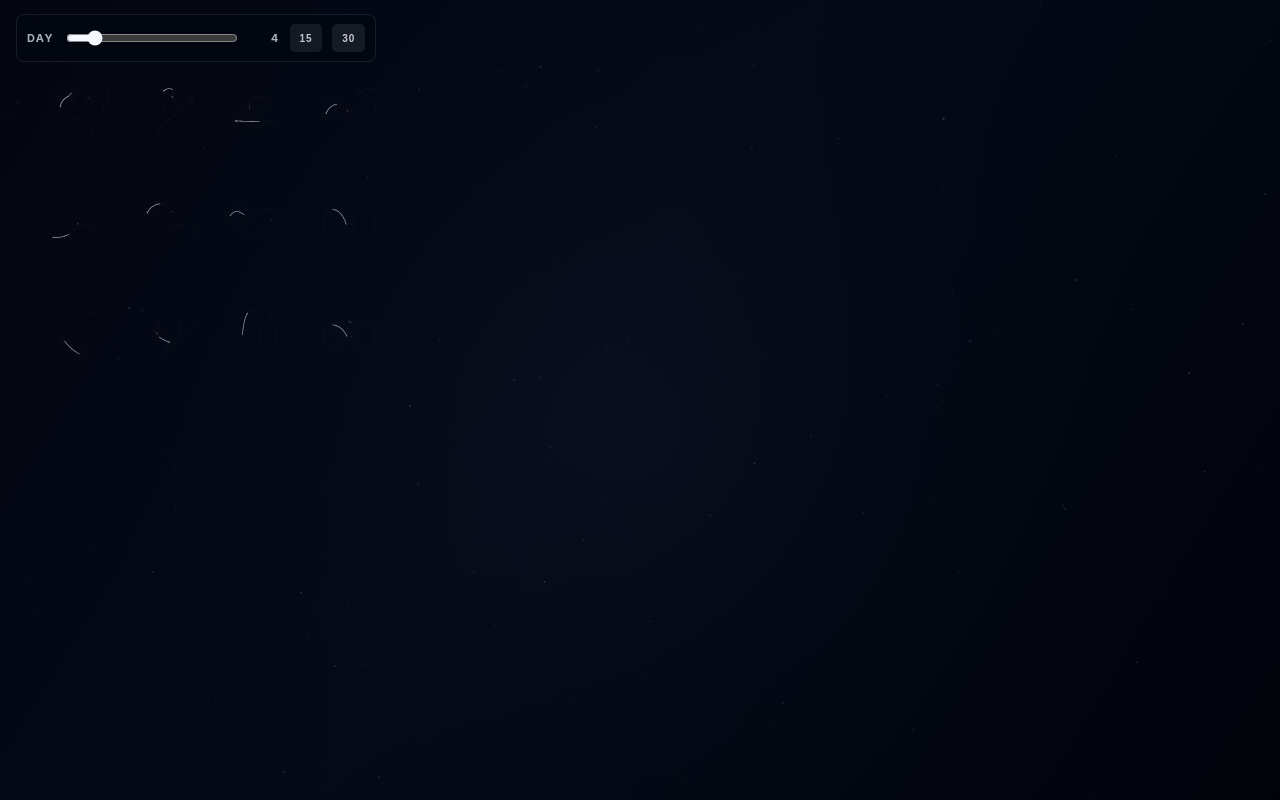
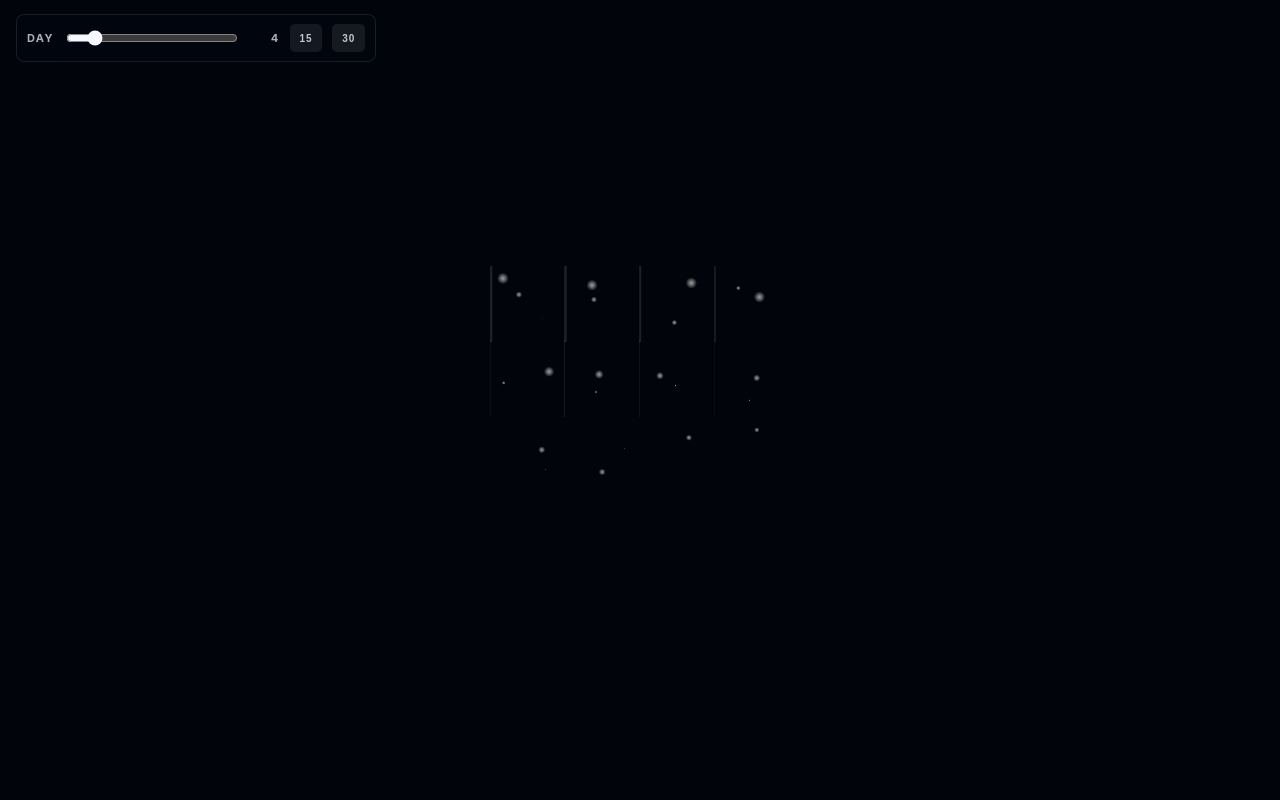
Before and after one commit to satyabotcha/dead-scroll, a browser extension: page progression-showcase.html in a window 1280 px wide. Drawn offline with Linux system fonts and the light colour scheme; animation ran at ten frames a second.

Commit message:
feat: use generated zodiac target art

```diff
--- a/progression-showcase.html
+++ b/progression-showcase.html
@@ -7,8 +7,6 @@
 <style>
   :root {
     color-scheme: dark;
-    --ink: rgba(246, 249, 255, 0.94);
-    --soft: rgba(220, 230, 255, 0.56);
   }
 
   * { box-sizing: border-box; }
@@ -37,7 +35,7 @@
     left: 16px;
     z-index: 2;
     display: grid;
-    grid-template-columns: auto minmax(120px, 420px) auto auto auto;
+    grid-template-columns: auto minmax(120px, 1fr) auto auto auto;
     align-items: center;
     gap: 10px;
     width: min(360px, calc(100vw - 32px));
@@ -109,201 +107,68 @@
 <script>
 "use strict";
 
+const TARGET_IMAGE_SRC = "prototype-assets/zodiac-target-board.png";
+const GRID_COLS = 4;
+const GRID_ROWS = 3;
+const CANVAS_MAX_DEVICE_PIXEL_RATIO = 1.75;
+
 const canvas = document.getElementById("sky");
 const ctx = canvas.getContext("2d");
 const daySlider = document.getElementById("day-slider");
 const dayCount = document.getElementById("day-count");
+const targetImage = new Image();
+
 let width = 0;
 let height = 0;
 let ratio = 1;
 let day = Number(daySlider.value);
 let startedAt = performance.now();
+let targetLoaded = false;
 
-const WHITE = [245, 249, 255];
+targetImage.src = TARGET_IMAGE_SRC;
+targetImage.addEventListener("load", () => {
+  targetLoaded = true;
+});
 
-const signs = [
-  {
-    name: "Leo",
-    anchors: [[.26,.42],[.35,.28],[.50,.22],[.64,.31],[.69,.45],[.57,.54],[.40,.55],[.45,.68],[.41,.84],[.65,.70],[.68,.86],[.82,.50],[.89,.32],[.80,.18]],
-    strokes: [
-      [[.35,.28],[.22,.34],[.20,.50],[.30,.60], 1.0],
-      [[.35,.28],[.46,.14],[.61,.18],[.64,.31], 0.9],
-      [[.64,.31],[.76,.37],[.73,.52],[.57,.54], 0.72],
-      [[.57,.54],[.47,.62],[.34,.61],[.30,.60], 0.7],
-      [[.44,.39],[.54,.41],[.62,.43],[.69,.45], 0.38],
-      [[.45,.68],[.58,.78],[.78,.70],[.82,.50], 0.82],
-      [[.61,.30],[.76,.23],[.91,.33],[.82,.50], 0.58],
-      [[.45,.68],[.42,.77],[.38,.82],[.41,.84], 0.46],
-      [[.65,.70],[.70,.80],[.66,.85],[.68,.86], 0.46],
-      [[.82,.50],[.96,.44],[.96,.24],[.80,.18], 0.56],
-      [[.80,.18],[.89,.16],[.93,.22],[.89,.32], 0.34]
-    ]
-  },
-  {
-    name: "Virgo",
-    anchors: [[.43,.20],[.54,.28],[.58,.44],[.50,.60],[.36,.80],[.56,.78],[.71,.58],[.76,.38],[.84,.28]],
-    strokes: [
-      [[.43,.20],[.52,.13],[.62,.21],[.54,.28], 0.62],
-      [[.54,.28],[.68,.42],[.61,.55],[.50,.60], 0.76],
-      [[.50,.60],[.39,.66],[.32,.76],[.36,.80], 0.54],
-      [[.50,.60],[.57,.72],[.66,.78],[.56,.78], 0.56],
-      [[.58,.44],[.71,.40],[.79,.34],[.84,.28], 0.42],
-      [[.84,.28],[.79,.44],[.77,.54],[.71,.58], 0.36],
-      [[.45,.35],[.41,.48],[.43,.58],[.50,.60], 0.38]
-    ]
-  },
-  {
-    name: "Libra",
-    anchors: [[.18,.62],[.36,.62],[.50,.62],[.64,.62],[.82,.62],[.50,.24],[.37,.42],[.63,.42],[.25,.43],[.75,.43]],
-    strokes: [
-      [[.18,.62],[.34,.63],[.66,.63],[.82,.62], 0.58],
-      [[.37,.42],[.39,.23],[.61,.23],[.63,.42], 0.7],
-      [[.37,.42],[.45,.50],[.55,.50],[.63,.42], 0.42],
-      [[.25,.43],[.31,.36],[.37,.37],[.37,.42], 0.36],
-      [[.63,.42],[.63,.37],[.70,.36],[.75,.43], 0.36],
-      [[.50,.24],[.50,.36],[.50,.50],[.50,.62], 0.28]
-    ]
-  },
-  {
-    name: "Scorpio",
-    anchors: [[.18,.52],[.32,.42],[.48,.48],[.58,.62],[.72,.58],[.82,.44],[.74,.28],[.62,.24],[.88,.22]],
-    strokes: [
-      [[.18,.52],[.25,.35],[.41,.36],[.48,.48], 0.56],
-      [[.48,.48],[.55,.66],[.70,.72],[.72,.58], 0.72],
-      [[.72,.58],[.91,.54],[.91,.34],[.74,.28], 0.58],
-      [[.74,.28],[.69,.17],[.61,.18],[.62,.24], 0.36],
-      [[.62,.24],[.72,.15],[.85,.14],[.88,.22], 0.34],
-      [[.32,.42],[.30,.56],[.40,.63],[.50,.58], 0.34]
-    ]
-  },
-  {
-    name: "Sagittarius",
-    anchors: [[.14,.68],[.33,.62],[.48,.50],[.58,.36],[.82,.18],[.66,.56],[.76,.72],[.40,.78],[.26,.82]],
-    strokes: [
-      [[.14,.68],[.30,.70],[.45,.61],[.48,.50], 0.58],
-      [[.48,.50],[.52,.38],[.57,.34],[.58,.36], 0.42],
-      [[.58,.36],[.66,.27],[.74,.20],[.82,.18], 0.36],
-      [[.48,.50],[.62,.50],[.70,.53],[.66,.56], 0.44],
-      [[.66,.56],[.79,.62],[.82,.72],[.76,.72], 0.4],
-      [[.40,.78],[.32,.88],[.24,.88],[.26,.82], 0.34],
-      [[.38,.62],[.50,.72],[.61,.70],[.66,.56], 0.36]
-    ]
-  },
-  {
-    name: "Capricorn",
-    anchors: [[.20,.34],[.36,.20],[.54,.32],[.62,.52],[.50,.70],[.66,.82],[.86,.72],[.80,.52],[.30,.58]],
-    strokes: [
-      [[.20,.34],[.28,.18],[.47,.18],[.54,.32], 0.66],
-      [[.54,.32],[.70,.42],[.72,.56],[.62,.52], 0.54],
-      [[.62,.52],[.55,.62],[.48,.66],[.50,.70], 0.56],
-      [[.50,.70],[.62,.90],[.87,.84],[.86,.72], 0.6],
-      [[.86,.72],[.98,.60],[.92,.48],[.80,.52], 0.38],
-      [[.30,.58],[.42,.52],[.55,.51],[.62,.52], 0.36]
-    ]
-  },
-  {
-    name: "Aquarius",
-    anchors: [[.10,.38],[.28,.30],[.44,.40],[.60,.30],[.88,.38],[.10,.62],[.30,.54],[.48,.64],[.66,.54],[.90,.62]],
-    strokes: [
-      [[.10,.38],[.24,.20],[.36,.52],[.44,.40], 0.46],
-      [[.44,.40],[.54,.26],[.70,.24],[.88,.38], 0.46],
-      [[.10,.62],[.25,.44],[.39,.76],[.48,.64], 0.46],
-      [[.48,.64],[.58,.50],[.74,.48],[.90,.62], 0.46]
-    ]
-  },
-  {
-    name: "Pisces",
-    anchors: [[.32,.30],[.14,.50],[.32,.70],[.46,.50],[.68,.30],[.86,.50],[.68,.70],[.54,.50],[.50,.50]],
-    strokes: [
-      [[.46,.50],[.38,.22],[.14,.24],[.14,.50], 0.46],
-      [[.14,.50],[.15,.76],[.38,.78],[.46,.50], 0.46],
-      [[.54,.50],[.62,.22],[.86,.24],[.86,.50], 0.46],
-      [[.86,.50],[.85,.76],[.62,.78],[.54,.50], 0.46],
-      [[.46,.50],[.49,.48],[.51,.48],[.54,.50], 0.26]
-    ]
-  },
-  {
-    name: "Aries",
-    anchors: [[.50,.74],[.34,.52],[.20,.38],[.28,.18],[.44,.28],[.66,.52],[.80,.38],[.72,.18],[.56,.28]],
-    strokes: [
-      [[.50,.74],[.33,.66],[.24,.48],[.20,.38], 0.62],
-      [[.20,.38],[.10,.16],[.33,.08],[.44,.28], 0.54],
-      [[.50,.74],[.67,.66],[.76,.48],[.80,.38], 0.62],
-      [[.80,.38],[.90,.16],[.67,.08],[.56,.28], 0.54]
-    ]
-  },
-  {
-    name: "Taurus",
-    anchors: [[.50,.58],[.34,.46],[.22,.24],[.06,.22],[.42,.26],[.66,.46],[.78,.24],[.94,.22],[.58,.26],[.50,.80]],
-    strokes: [
-      [[.50,.58],[.38,.54],[.32,.48],[.34,.46], 0.54],
-      [[.34,.46],[.23,.40],[.11,.34],[.06,.22], 0.46],
-      [[.34,.46],[.31,.30],[.42,.22],[.42,.26], 0.38],
-      [[.50,.58],[.62,.54],[.68,.48],[.66,.46], 0.54],
-      [[.66,.46],[.77,.40],[.89,.34],[.94,.22], 0.46],
-      [[.66,.46],[.69,.30],[.58,.22],[.58,.26], 0.38],
-      [[.50,.58],[.44,.68],[.46,.78],[.50,.80], 0.36]
-    ]
-  },
-  {
-    name: "Gemini",
-    anchors: [[.34,.18],[.32,.48],[.30,.78],[.48,.34],[.48,.66],[.66,.18],[.68,.48],[.70,.78]],
-    strokes: [
-      [[.34,.18],[.26,.32],[.25,.64],[.30,.78], 0.48],
-      [[.66,.18],[.74,.32],[.75,.64],[.70,.78], 0.48],
-      [[.34,.18],[.45,.11],[.56,.11],[.66,.18], 0.38],
-      [[.30,.78],[.43,.88],[.58,.88],[.70,.78], 0.38],
-      [[.48,.34],[.53,.46],[.53,.56],[.48,.66], 0.3]
-    ]
-  },
-  {
-    name: "Cancer",
-    anchors: [[.32,.36],[.14,.50],[.32,.64],[.47,.50],[.68,.36],[.86,.50],[.68,.64],[.53,.50]],
-    strokes: [
-      [[.47,.50],[.38,.30],[.15,.28],[.14,.50], 0.48],
-      [[.14,.50],[.16,.72],[.39,.70],[.47,.50], 0.48],
-      [[.53,.50],[.62,.30],[.85,.28],[.86,.50], 0.48],
-      [[.86,.50],[.84,.72],[.61,.70],[.53,.50], 0.48],
-      [[.36,.44],[.44,.48],[.56,.52],[.64,.56], 0.28]
-    ]
-  }
-];
+function resize() {
+  ratio = Math.min(window.devicePixelRatio || 1, CANVAS_MAX_DEVICE_PIXEL_RATIO);
+  width = Math.floor(innerWidth * ratio);
+  height = Math.floor(innerHeight * ratio);
+  canvas.width = width;
+  canvas.height = height;
+}
+
+function clamp(value, min, max) {
+  return Math.min(max, Math.max(min, value));
+}
+
+function ease(value) {
+  const x = clamp(value, 0, 1);
+  return x * x * (3 - 2 * x);
+}
 
 function seeded(seed) {
   const s = Math.sin(seed * 127.1) * 43758.5453123;
   return s - Math.floor(s);
 }
 
-const dust = Array.from({ length: 210 }, (_, i) => ({
+const dust = Array.from({ length: 180 }, (_, i) => ({
   x: seeded(i + 10),
   y: seeded(i + 100),
-  r: 0.25 + seeded(i + 200) * 0.9,
-  a: 0.035 + seeded(i + 300) * 0.18,
+  r: 0.22 + seeded(i + 200) * 0.72,
+  a: 0.025 + seeded(i + 300) * 0.14,
   p: seeded(i + 400) * Math.PI * 2
 }));
 
-function resize() {
-  ratio = Math.min(window.devicePixelRatio || 1, 1.75);
-  width = Math.floor(innerWidth * ratio);
-  height = Math.floor(innerHeight * ratio);
-  canvas.width = width;
-  canvas.height = height;
-}
-
-function cubic(a, b, c, d, t) {
-  const mt = 1 - t;
-  return mt * mt * mt * a + 3 * mt * mt * t * b + 3 * mt * t * t * c + t * t * t * d;
-}
-
-function drawSky(time) {
+function drawBackdrop(time) {
   const bg = ctx.createLinearGradient(0, 0, width, height);
-  bg.addColorStop(0, "#030610");
-  bg.addColorStop(0.46, "#050a18");
+  bg.addColorStop(0, "#020510");
+  bg.addColorStop(0.52, "#040918");
   bg.addColorStop(1, "#00030a");
   ctx.fillStyle = bg;
   ctx.fillRect(0, 0, width, height);
 
-  const haze = ctx.createRadialGradient(width * 0.5, height * 0.54, 0, width * 0.5, height * 0.54, Math.min(width, height) * 0.72);
+  const haze = ctx.createRadialGradient(width * 0.5, height * 0.5, 0, width * 0.5, height * 0.5, Math.min(width, height) * 0.72);
   haze.addColorStop(0, "rgba(70, 105, 160, 0.055)");
   haze.addColorStop(1, "rgba(0, 0, 0, 0)");
   ctx.fillStyle = haze;
@@ -319,137 +184,130 @@ function drawSky(time) {
   }
 }
 
-function getBoardLayout() {
+function getTargetRect() {
+  const imageAspect = targetImage.naturalWidth / targetImage.naturalHeight;
   const cssWidth = width / ratio;
-  const headerSpace = (cssWidth < 760 ? 58 : 54) * ratio;
-  const marginX = (cssWidth < 760 ? 18 : 34) * ratio;
-  const marginBottom = (cssWidth < 760 ? 60 : 66) * ratio;
-  const boardY = headerSpace;
-  const boardW = Math.min(width - marginX * 2, 360 * ratio);
-  const boardH = height - boardY - marginBottom;
+  const availableTop = 52 * ratio;
+  const availableBottom = 14 * ratio;
+  const availableWidth = Math.min(width - 38 * ratio, 300 * ratio);
+  const availableHeight = height - availableTop - availableBottom;
+  let drawWidth = availableWidth;
+  let drawHeight = drawWidth / imageAspect;
 
-  const cols = 4;
+  if (drawHeight > availableHeight) {
+    drawHeight = availableHeight;
+    drawWidth = drawHeight * imageAspect;
+  }
 
-  const rows = Math.ceil(signs.length / cols);
   return {
-    cols,
-    rows,
-    boardX: marginX,
-    boardY,
-    cellW: boardW / cols,
-    cellH: Math.min(boardH / rows, 112 * ratio)
+    x: cssWidth < 700 ? 18 * ratio : (width - drawWidth) / 2,
+    y: availableTop + Math.max(18 * ratio, (availableHeight - drawHeight) * 0.42),
+    w: drawWidth,
+    h: drawHeight
   };
 }
 
-function pointInCell(point, cell) {
-  const pad = Math.min(cell.w, cell.h) * 0.1;
-  const size = Math.min(cell.w - pad * 2, cell.h - pad * 2);
-  const x0 = cell.x + cell.w * 0.5 - size * 0.5;
-  const y0 = cell.y + cell.h * 0.52 - size * 0.5;
-  return [x0 + point[0] * size, y0 + point[1] * size];
-}
-
-function ease(value) {
-  const x = Math.min(1, Math.max(0, value));
-  return x * x * (3 - 2 * x);
-}
-
-function drawCurve(stroke, cell, reveal, alpha, widthMul) {
-  if (reveal <= 0) return;
-
-  const [p0, p1, p2, p3] = stroke;
-  const [r, g, b] = WHITE;
-  const steps = Math.max(8, Math.floor(56 * reveal));
-
-  ctx.beginPath();
-  for (let i = 0; i <= steps; i += 1) {
-    const t = reveal * (i / steps);
-    const x = cubic(p0[0], p1[0], p2[0], p3[0], t);
-    const y = cubic(p0[1], p1[1], p2[1], p3[1], t);
-    const [sx, sy] = pointInCell([x, y], cell);
-    if (i === 0) ctx.moveTo(sx, sy);
-    else ctx.lineTo(sx, sy);
-  }
-
-  ctx.lineCap = "round";
-  ctx.lineJoin = "round";
-  ctx.strokeStyle = `rgba(${r}, ${g}, ${b}, ${alpha})`;
-  ctx.lineWidth = Math.max(0.55 * ratio, widthMul * ratio);
-  ctx.stroke();
-}
-
-function strokeReveal(strokeIndex, strokeCount) {
-  const start = (strokeIndex / Math.max(1, strokeCount)) * 20;
-  const end = start + 8 + (strokeIndex % 3) * 1.6;
-  return ease((day - start) / (end - start));
-}
-
-function anchorReveal(anchorIndex, anchorCount) {
-  const start = (anchorIndex / Math.max(1, anchorCount - 1)) * 21;
-  return ease((day - start) / 6.5);
-}
-
-function drawSign(sign, index, layout, time) {
-  const col = index % layout.cols;
-  const row = Math.floor(index / layout.cols);
-  const cell = {
-    x: layout.boardX + col * layout.cellW,
-    y: layout.boardY + row * layout.cellH,
-    w: layout.cellW,
-    h: layout.cellH
-  };
-
+function drawTargetImage(rect, alpha = 1) {
   ctx.save();
-  ctx.globalCompositeOperation = "screen";
-
-  sign.strokes.forEach((stroke, strokeIndex) => {
-    const reveal = strokeReveal(strokeIndex, sign.strokes.length);
-
-    // Keep a barely visible destination trace so the month feels like discovery, not a sudden drawing.
-    drawCurve(stroke, cell, 1, 0.028, stroke[4] * 0.55);
-
-    ctx.shadowBlur = 7 * ratio;
-    ctx.shadowColor = "rgba(245, 249, 255, 0.26)";
-    drawCurve(stroke, cell, reveal, 0.12 + reveal * 0.08, stroke[4] * 1.2);
-    ctx.shadowBlur = 0;
-    drawCurve(stroke, cell, reveal, 0.22 + reveal * 0.48, stroke[4] * 0.54);
-    drawCurve(stroke, cell, reveal, 0.14 + reveal * 0.12, stroke[4] * 0.2);
-  });
-
-  sign.anchors.forEach((point, anchorIndex) => {
-    const reveal = anchorReveal(anchorIndex, sign.anchors.length);
-    if (reveal <= 0) return;
-
-    const [x, y] = pointInCell(point, cell);
-    const pulse = 0.86 + Math.sin(time * 1.2 + index * 0.8 + anchorIndex) * 0.08;
-    const starSize = (0.55 + seeded(index * 80 + anchorIndex) * 0.54) * ratio * reveal;
-
-    ctx.beginPath();
-    ctx.arc(x, y, starSize * 3.6, 0, Math.PI * 2);
-    ctx.fillStyle = `rgba(245, 249, 255, ${0.026 * reveal})`;
-    ctx.fill();
-
-    ctx.beginPath();
-    ctx.arc(x, y, starSize * pulse, 0, Math.PI * 2);
-    ctx.fillStyle = `rgba(255, 255, 255, ${0.18 + reveal * 0.7})`;
-    ctx.fill();
-  });
-
+  ctx.globalAlpha = alpha;
+  ctx.drawImage(targetImage, rect.x, rect.y, rect.w, rect.h);
   ctx.restore();
 }
 
-function drawBoard(time) {
-  const layout = getBoardLayout();
+function withCellClip(renderCtx, rect, cellIndex, draw) {
+  const col = cellIndex % GRID_COLS;
+  const row = Math.floor(cellIndex / GRID_COLS);
+  const cellW = rect.w / GRID_COLS;
+  const cellH = rect.h / GRID_ROWS;
+  const padX = -cellW * 0.012;
+  const padY = -cellH * 0.018;
+  const x = rect.x + col * cellW + padX;
+  const y = rect.y + row * cellH + padY;
+  const w = cellW - padX * 2;
+  const h = cellH - padY * 2;
 
-  signs.forEach((sign, index) => {
-    drawSign(sign, index, layout, time);
-  });
+  renderCtx.save();
+  renderCtx.beginPath();
+  renderCtx.rect(x, y, w, h);
+  renderCtx.clip();
+  draw({ x, y, w, h, cellW, cellH });
+  renderCtx.restore();
+}
+
+function drawRevealMask(renderCtx, cell, cellIndex, progress, time) {
+  const anchors = 3 + (cellIndex % 4);
+  const sweep = ease((progress - 0.12) / 0.76);
+
+  renderCtx.fillStyle = "rgba(255, 255, 255, 0.18)";
+  renderCtx.fillRect(cell.x, cell.y, cell.w * sweep, cell.h);
+
+  for (let i = 0; i < anchors; i += 1) {
+    const appear = ease((progress - i * 0.09) / 0.34);
+    if (appear <= 0) continue;
+
+    const ax = cell.x + (0.18 + seeded(cellIndex * 21 + i) * 0.64) * cell.w;
+    const ay = cell.y + (0.18 + seeded(cellIndex * 27 + i) * 0.64) * cell.h;
+    const pulse = 0.92 + Math.sin(time * 0.9 + cellIndex + i) * 0.08;
+    const radius = (cell.w * (0.13 + i * 0.028)) * appear * pulse;
+
+    const glow = renderCtx.createRadialGradient(ax, ay, 0, ax, ay, radius);
+    glow.addColorStop(0, "rgba(255, 255, 255, 1)");
+    glow.addColorStop(0.42, "rgba(255, 255, 255, 0.62)");
+    glow.addColorStop(1, "rgba(255, 255, 255, 0)");
+    renderCtx.fillStyle = glow;
+    renderCtx.beginPath();
+    renderCtx.arc(ax, ay, radius, 0, Math.PI * 2);
+    renderCtx.fill();
+  }
+
+  if (progress > 0.72) {
+    renderCtx.fillStyle = `rgba(255, 255, 255, ${(progress - 0.72) / 0.28})`;
+    renderCtx.fillRect(cell.x, cell.y, cell.w, cell.h);
+  }
+}
+
+function drawProgression(rect, time) {
+  const progress = day / 30;
+
+  if (progress >= 0.995) {
+    drawTargetImage(rect, 1);
+    return;
+  }
+
+  // The target image is the source of truth; this faint pass keeps the final composition visible while progress is low.
+  drawTargetImage(rect, 0.1 + progress * 0.05);
+
+  const mask = document.createElement("canvas");
+  mask.width = width;
+  mask.height = height;
+  const maskCtx = mask.getContext("2d");
+
+  if (!maskCtx) {
+    return;
+  }
+
+  for (let cellIndex = 0; cellIndex < GRID_COLS * GRID_ROWS; cellIndex += 1) {
+    const localProgress = ease((progress + 0.1 - cellIndex * 0.006) / 0.78);
+    withCellClip(maskCtx, rect, cellIndex, (cell) => drawRevealMask(maskCtx, cell, cellIndex, localProgress, time));
+  }
+
+  ctx.save();
+  ctx.drawImage(targetImage, rect.x, rect.y, rect.w, rect.h);
+  ctx.globalCompositeOperation = "destination-in";
+  ctx.drawImage(mask, 0, 0);
+  ctx.restore();
 }
 
 function render() {
   const time = (performance.now() - startedAt) / 1000;
-  drawSky(time);
-  drawBoard(time);
+
+  drawBackdrop(time);
+
+  if (targetLoaded) {
+    const rect = getTargetRect();
+    drawProgression(rect, time);
+  }
+
   requestAnimationFrame(render);
 }
 
```
Also changed, not shown: learnings.md (+4 -0 lines), 1 other file.
